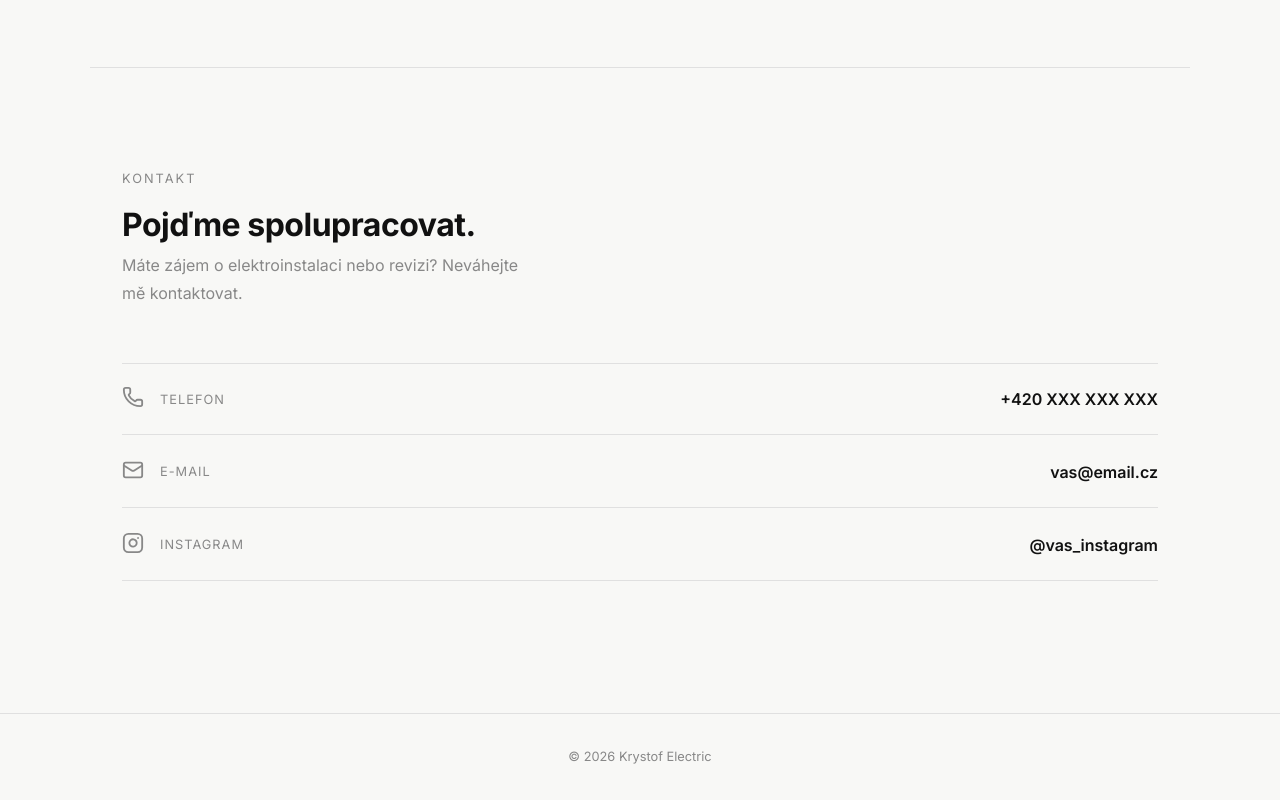
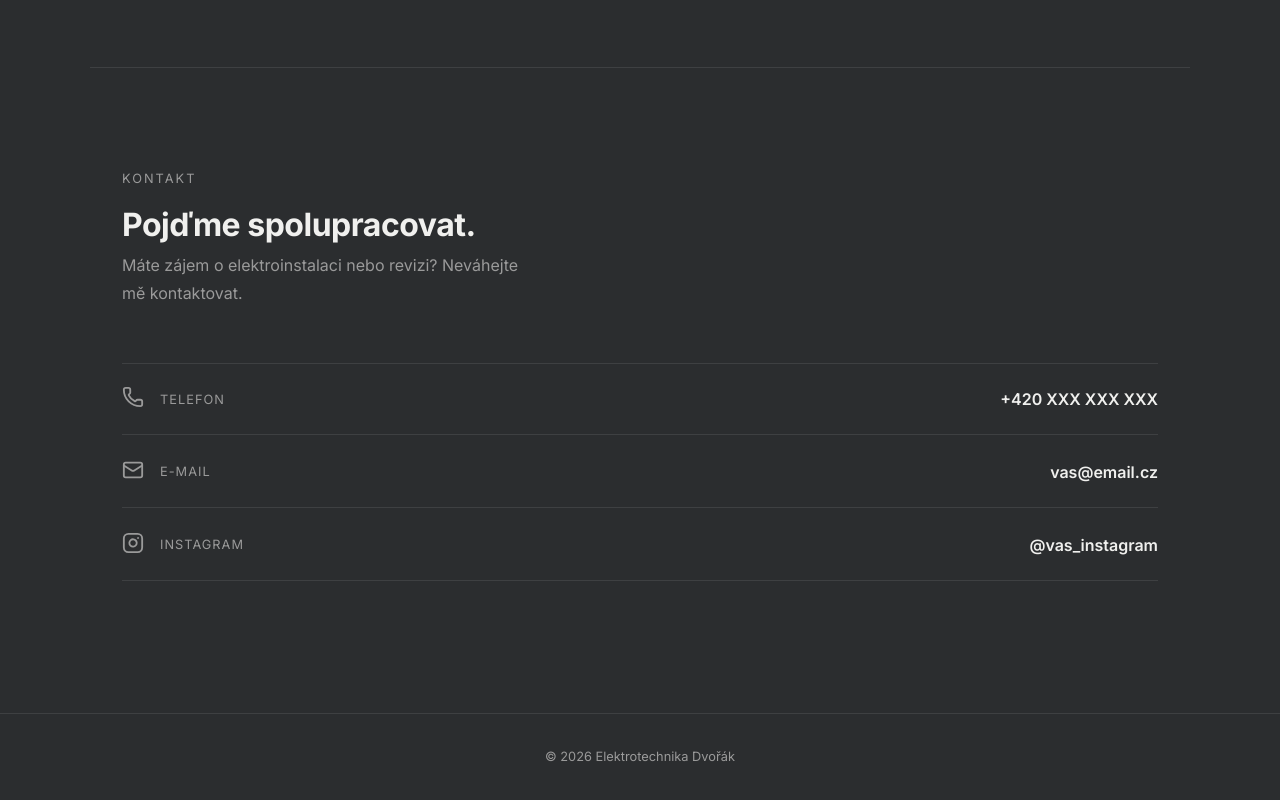
Before and after one commit to FredericBastitat/KrystofWeb, a React (Vite) app: page / in a window 1280 px wide. Shown: the part 1165-1965 px from the top of the page. Built offline with nearby package versions, Linux system fonts and the light colour scheme.

Commit message:
Anthracite color theme

```diff
--- a/src/App.tsx
+++ b/src/App.tsx
@@ -18,7 +18,7 @@ function App() {
         textAlign: 'center',
         marginTop: '2rem',
       }}>
-        <p style={{ fontSize: '0.8rem' }}>© {new Date().getFullYear()} Krystof Electric</p>
+        <p style={{ fontSize: '0.8rem' }}>© {new Date().getFullYear()} Elektrotechnika Dvořák</p>
       </footer>
     </div>
   );
--- a/src/index.css
+++ b/src/index.css
@@ -1,14 +1,14 @@
 @import url('https://fonts.googleapis.com/css2?family=Inter:wght@300;400;500;600;700&display=swap');
 
 :root {
-  --bg: #f8f8f6;
-  --fg: #111111;
-  --muted: #888;
-  --border: #e0e0e0;
-  --primary: #111111;
-  --primary-light: #444;
+  --bg: #2b2d2f;
+  --fg: #f0f0ee;
+  --muted: #9a9a9a;
+  --border: #3e4042;
+  --primary: #f0f0ee;
+  --primary-light: #c8c8c6;
   --accent: #3b82f6;
-  --white: #ffffff;
+  --white: #333537;
 }
 
 * {
```
